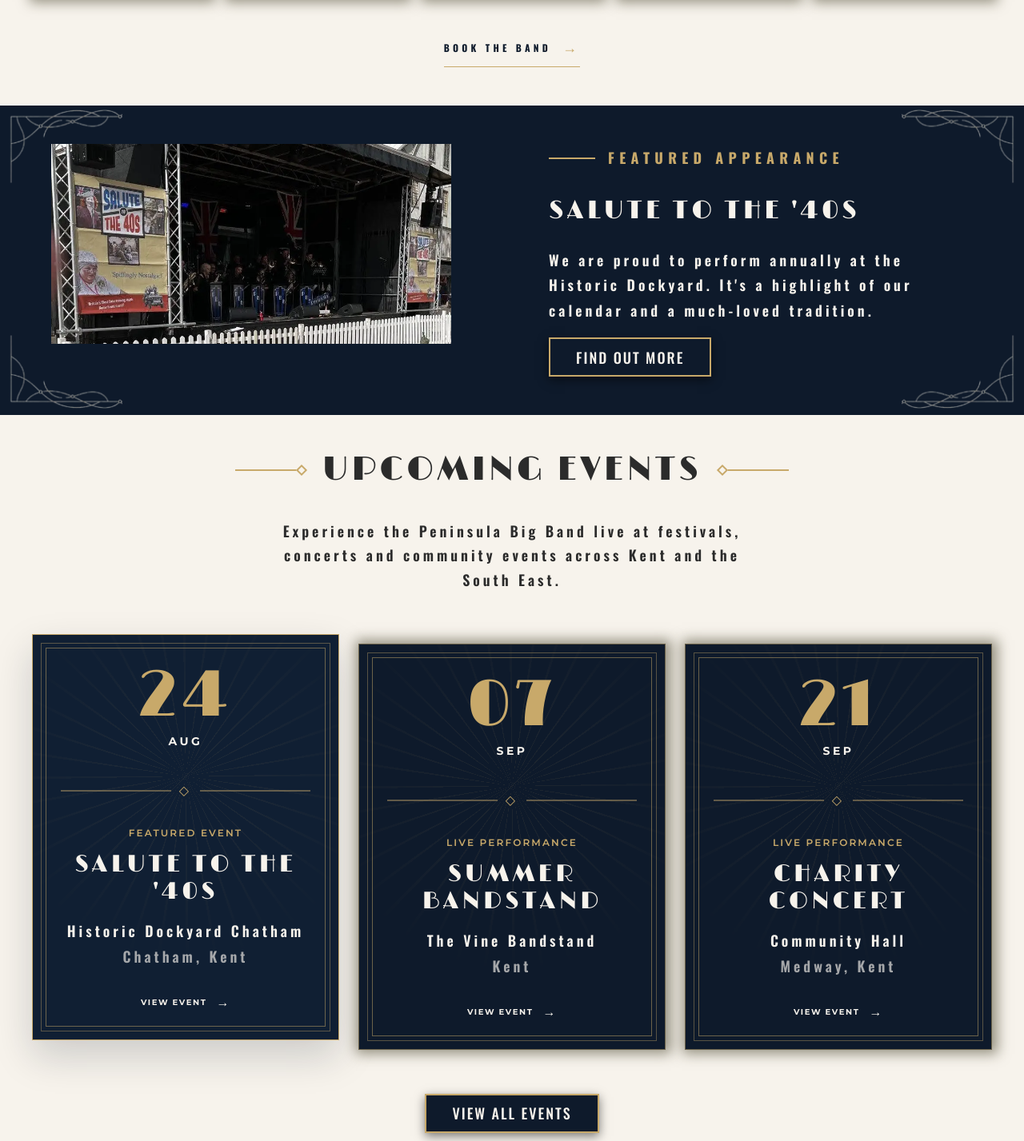
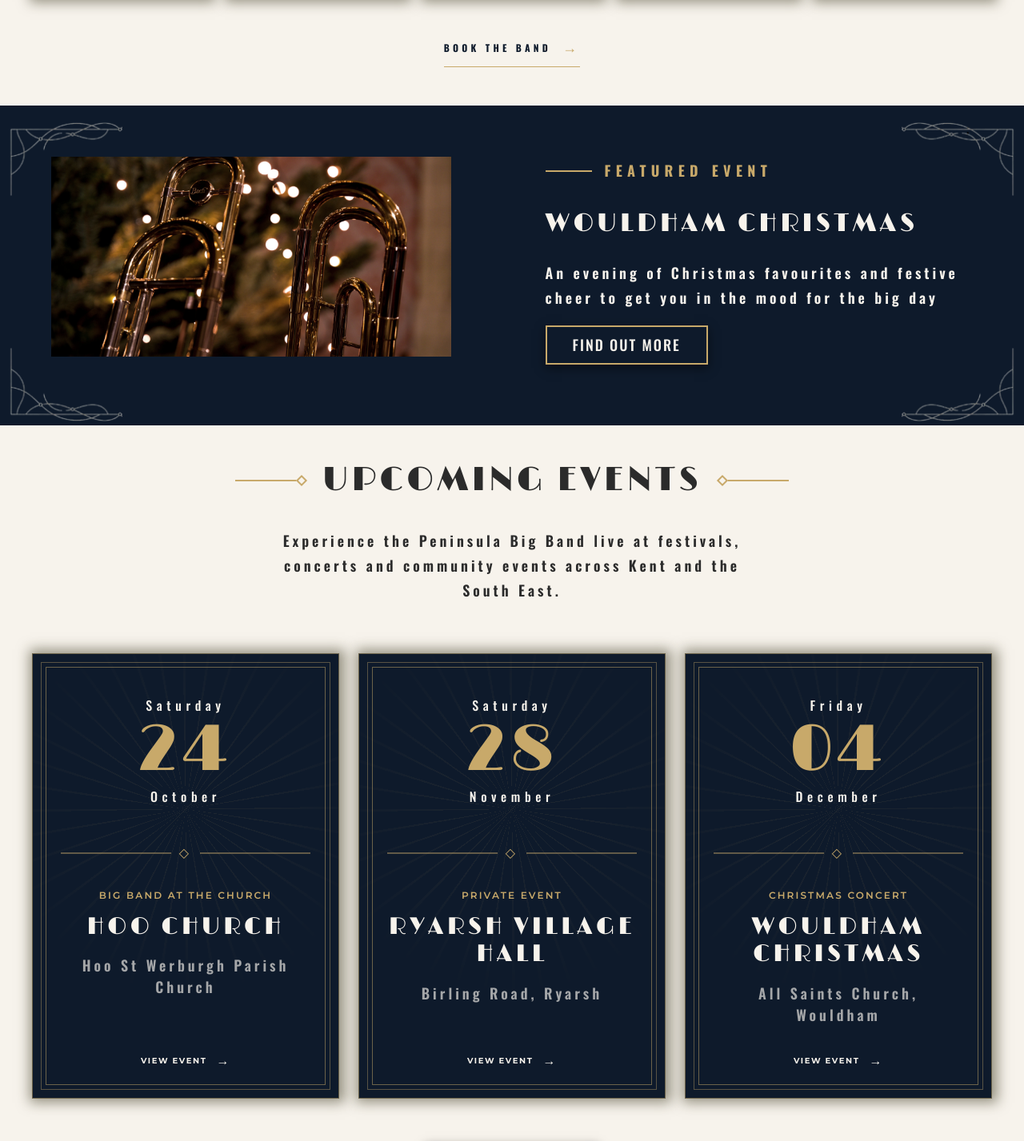
Before and after one commit to curveservices/bpmusic, a React (Vite) app: page / in a window 1280 px wide. Shown: the part 2947-4374 px from the top of the page at 80% size. Built offline with nearby package versions, Linux system fonts and the light colour scheme.

Commit message:
feat: implement events data structure and update event components to use dynamic data

```diff
--- a/src/components/cards/eventCards/index.jsx
+++ b/src/components/cards/eventCards/index.jsx
@@ -1,32 +1,10 @@
+import { events } from "../../../eventsData";
 import Button from "../../button";
 import "./index.scss";
 
-const events = [
-  {
-    day: "24",
-    month: "AUG",
-    title: "Salute to the '40s",
-    venue: "Historic Dockyard Chatham",
-    location: "Chatham, Kent",
-    featured: true,
-  },
-  {
-    day: "07",
-    month: "SEP",
-    title: "Summer Bandstand",
-    venue: "The Vine Bandstand",
-    location: "Kent",
-  },
-  {
-    day: "21",
-    month: "SEP",
-    title: "Charity Concert",
-    venue: "Community Hall",
-    location: "Medway, Kent",
-  },
-];
 
 const EventCards = () => {
+  const upcomingEvents = events.slice(0, 3)
   return (
     <section className="events" id="events">
       <div className="events__container">
@@ -46,7 +24,7 @@ const EventCards = () => {
 
         {/* Event cards */}
         <div className="events__grid">
-          {events.map((event, index) => (
+          {upcomingEvents.map((event, index) => (
             <article
               className={`event-card ${
                 event.featured ? "event-card--featured" : ""
@@ -58,7 +36,8 @@ const EventCards = () => {
 
               {/* Date */}
               <div className="event-card__date">
-                <span className="event-card__day">{event.day}</span>
+                <span className="event-card__month">{event.day}</span>
+                <span className="event-card__day">{event.date}</span>
 
                 <span className="event-card__month">{event.month}</span>
               </div>
@@ -73,7 +52,7 @@ const EventCards = () => {
               {/* Event information */}
               <div className="event-card__content">
                 <span className="event-card__label">
-                  {event.featured ? "Featured Event" : "Live Performance"}
+                  {event.eyebrow}
                 </span>
 
                 <h3>{event.title}</h3>
--- a/src/components/cards/eventCards/index.scss
+++ b/src/components/cards/eventCards/index.scss
@@ -192,15 +192,15 @@
   }
 
   .event-card__month {
-    margin-top: 10px;
+    margin: 8px 0;
 
-    font-family: "Montserrat", sans-serif;
+    font-family: "Oswald", sans-serif;
 
-    font-size: 14px;
+    font-size: 16px;
 
-    font-weight: 700;
+    font-weight: 500;
 
-    letter-spacing: 0.25em;
+    letter-spacing: 0.35em;
 
     color: var(--ivory);
   }
--- a/src/components/eventsGrid/index.jsx
+++ b/src/components/eventsGrid/index.jsx
@@ -1,51 +1,8 @@
-import salute from "../../assets/images/salute-40s.webp";
-import rep from "../../assets/images/g4.webp";
-import g4 from "../../assets/images/rep1.webp";
+import { events } from "../../eventsData";
 import "./index.scss";
 
-const eventItems = [
-  {
-    eyebrow: "1940's festival",
-    title: "Salute to the '40s",
-    location: "Historic Dockyard Chatham",
-    p: "We're delighted to return to this fantastic festival celebrating the music, vehicles and spirit of the 1940s.",
-    ticket: "£15.00",
-    image: salute,
-    day: "Sunday",
-    number: 24,
-    month: "August",
-    year: 2026,
-    time: "4:00pm",
-  },
-  {
-    eyebrow: "Summer concert",
-    title: "Swing in the park",
-    location: "victoria park, faversham",
-    p: "A free afternoon concert in the beautiful surroundings of Victoria Park. Bring a picnic, sit back and enjoy the music.",
-    ticket: "free entry",
-    image: g4,
-    day: "Sunday",
-    number: "06",
-    month: "July",
-    year: 2026,
-    time: "2:00pm",
-  },
-  {
-    eyebrow: "Dinner dance",
-    title: "Salute to swing",
-    location: "the woodville, gravesend",
-    ticket: "£18.00",
-    p: "An evening of classic swing favourites from the golden era. Dust off your dancing shoes and join us for a night to remember.",
-    image: rep,
-    day: "Saturday",
-    number: 14,
-    month: "June",
-    year: 2026,
-    time: "7:30pm",
-  },
-];
-
 const EventsGrid = () => {
+  const eventItems = events
   return (
     <section className="events__grid" id="events">
       {/* Section heading */}
@@ -62,15 +19,16 @@ const EventsGrid = () => {
           <article
             className={`events__card ${
               index % 2 !== 0 ? "events__card-reverse" : ""
-            }`}
-            key={item.title}
+              }`}
+            id={item.id}
+            key={item.id}
           >
             {/* date - time */}
             <div className="events-card__date">
               {/* Decorative background */}
               <div className="events-card__pattern" />
               <span className="events-card__day">{item.day}</span>
-              <span className="events-card__number">{item.number}</span>
+              <span className="events-card__number">{item.date}</span>
               <span className="events-card__month">{item.month}</span>
               <span className="events-card__year">{item.year}</span>
               {/* Decorative divider */}
--- a/src/components/eventsGrid/index.scss
+++ b/src/components/eventsGrid/index.scss
@@ -85,7 +85,7 @@
       font-family: "Limelight";
       text-align: center;
       background: var(--navy);
-      padding: 1rem 4rem;
+      padding: 0rem 4rem;
       // ==========================================
       // ART DECO PATTERN
       // ==========================================
@@ -123,7 +123,7 @@
       }
 
       .events-card__day {
-        color: var(--gold);
+        color: var(--ivory);
         font-size: 24px;
         transition: all 0.5s ease-in-out;
       }
@@ -168,7 +168,7 @@
     }
 
     .events-card__content {
-      padding: 4rem 3rem;
+      padding: 1.35rem 3rem;
 
       .events-card__venue {
         text-transform: uppercase;
--- a/src/components/featured/index.jsx
+++ b/src/components/featured/index.jsx
@@ -1,11 +1,14 @@
 import Button from "../button";
 import quarter from "../../assets/images/quarter.webp";
+import { events } from "../../eventsData";
 import "./index.scss";
 
-const Featured = (props) => {
-  const { src, featureTitle, eyebrow, featureP, featurebtn, event } = props;
+const Featured = () => {
+ const featuredEvent = events.slice(2, 3)
   return (
     <div className="featured-container">
+      {featuredEvent.map((event) => (
+      <>
       <img src={quarter} alt="" className="top-left quarter" />
       <img src={quarter} alt="" className="top-right quarter" />
       <img src={quarter} alt="" className="btm-left quarter" />
@@ -14,16 +17,19 @@ const Featured = (props) => {
       <div className="img-text-box">
         <img
           className="feature-img"
-          src={src}
-          alt={`Penisular Big Bad, ${featureTitle} in Kent`}
+          src={event.image}
+          alt={`Penisular Big Bad, ${event.title} in Kent`}
         />
         <div className="feature-text-box">
-          <span className="eyebrow">{eyebrow}</span>
-          <h3 className="feature-title">{featureTitle}</h3>
-          <p>{featureP}</p>
-          <Button text={featurebtn} link={event} />
+          <span className="eyebrow">Featured Event</span>
+          <h3 className="feature-title">{event.title}</h3>
+          <p>{event.p}</p>
+          <Button text="Find out more" link={`/events/#${event.id}`} />
         </div>
       </div>
+      </>
+      ))};
+
     </div>
   );
 };
--- a/src/components/featured/index.scss
+++ b/src/components/featured/index.scss
@@ -1,7 +1,8 @@
 .featured-container {
   display: flex;
   justify-content: space-between;
-  padding: 0rem 4rem;
+  height: 400px;
+  padding: 1rem 4rem;
   background: var(--navy);
   margin: 0rem 0 0;
   cursor: pointer;
@@ -97,6 +98,7 @@
   .featured-container {
     padding: 0rem 2rem;
     margin: 0rem 0 0;
+    height: 515px;
 
     .quarter {
       width: 200px;
--- /dev/null
+++ b/src/eventsData.js
@@ -0,0 +1,63 @@
+import e1 from "./assets/images/events.webp";
+import e2 from "./assets/images/mainly-sax.webp";
+import e3 from "./assets/images/pbb-xmas.webp";
+import e4 from "./assets/images/xmas-event.webp";
+
+export const events = [
+    {
+        id: 1,
+        eyebrow: "Big Band at the Church",
+        title: "Hoo Church",
+        location: "Hoo St Werburgh Parish Church",
+        p: "Big Band swing evening, BYO Nibbles and Tipple, refreshments available at the interval",
+        ticket: "£10.00",
+        image: e1,
+        day: "Saturday",
+        date: 24,
+        month: "October",
+        year: 2026,
+        time: "7:30pm",
+    },
+    {
+        id: 2,
+        eyebrow: "Private Event",
+        title: "Ryarsh Village Hall",
+        location: "Birling Road, Ryarsh",
+        p: "Celebrating a 40th Birthday",
+        ticket: "private event",
+        image: e2,
+        day: "Saturday",
+        date: "28",
+        month: "November",
+        year: 2026,
+        time: "8:00pm",
+    },
+    {
+        id: 3,
+        eyebrow: "Christmas Concert",
+        title: "Wouldham Christmas",
+        location: "All Saints Church, Wouldham",
+        ticket: "Tickets on Entry",
+        p: "An evening of Christmas favourites and festive cheer to get you in the mood for the big day",
+        image: e3,
+        day: "Friday",
+        date: "04",
+        month: "December",
+        year: 2026,
+        time: "7:00pm",
+    },
+    {
+        id: 4,
+        eyebrow: "Christmas Concert",
+        title: "Chritmas at Christchurch Snodland",
+        location: "Christ Church, Malling Road",
+        ticket: "Tickets on Entry",
+        p: "An evening of Christmas favourites and festive cheer to get you in the mood for the big day",
+        image: e4,
+        day: "Friday",
+        date: "11",
+        month: "December",
+        year: 2026,
+        time: "7:00pm",
+    },
+];
--- a/src/pages/events/index.jsx
+++ b/src/pages/events/index.jsx
@@ -1,6 +1,5 @@
 import HeroImage from "../../components/heroImage";
 import events from "../../assets/images/events.webp";
-import salute from "../../assets/images/salute-40s.webp";
 import fan from "../../assets/images/bg_5.webp";
 import Featured from "../../components/featured";
 import useScrollState from "../../components/scrollState";
@@ -49,14 +48,8 @@ const Events = () => {
           />
         </FadeInSection>
 
-        <Featured
-          src={salute}
-          eyebrow="FEATURED APPEARANCE"
-          featureTitle="SALUTE TO THE '40S"
-          featureP="We are proud perform annually at the Historic Dockyard. It's the highlight of our calendar and a much-loved tradition."
-          featurebtn="Find out more"
-          event="#upcoming-events"
-        />
+        <Featured />
+
         <FadeInSection>
           <section className="second-section">
             <div className="about__fan" aria-hidden="true">
--- a/src/pages/home/index.jsx
+++ b/src/pages/home/index.jsx
@@ -111,14 +111,7 @@ const Home = () => {
             </FadeInSection>
           </div>
           <FadeInSection>
-            <Featured
-              src={salute}
-              eyebrow="FEATURED APPEARANCE"
-              featureTitle="SALUTE TO THE '40S"
-              featureP="We are proud to perform annually at the Historic Dockyard. It's a highlight of our calendar and a much-loved tradition."
-              featurebtn="Find out more"
-              event="/events#upcoming-events"
-            />
+            <Featured/>
           </FadeInSection>
         </section>
         <section className="third-section">
```
Also changed, not shown: src/assets/images/pbb-xmas.webp (added), src/assets/images/xmas-event.webp (added).
